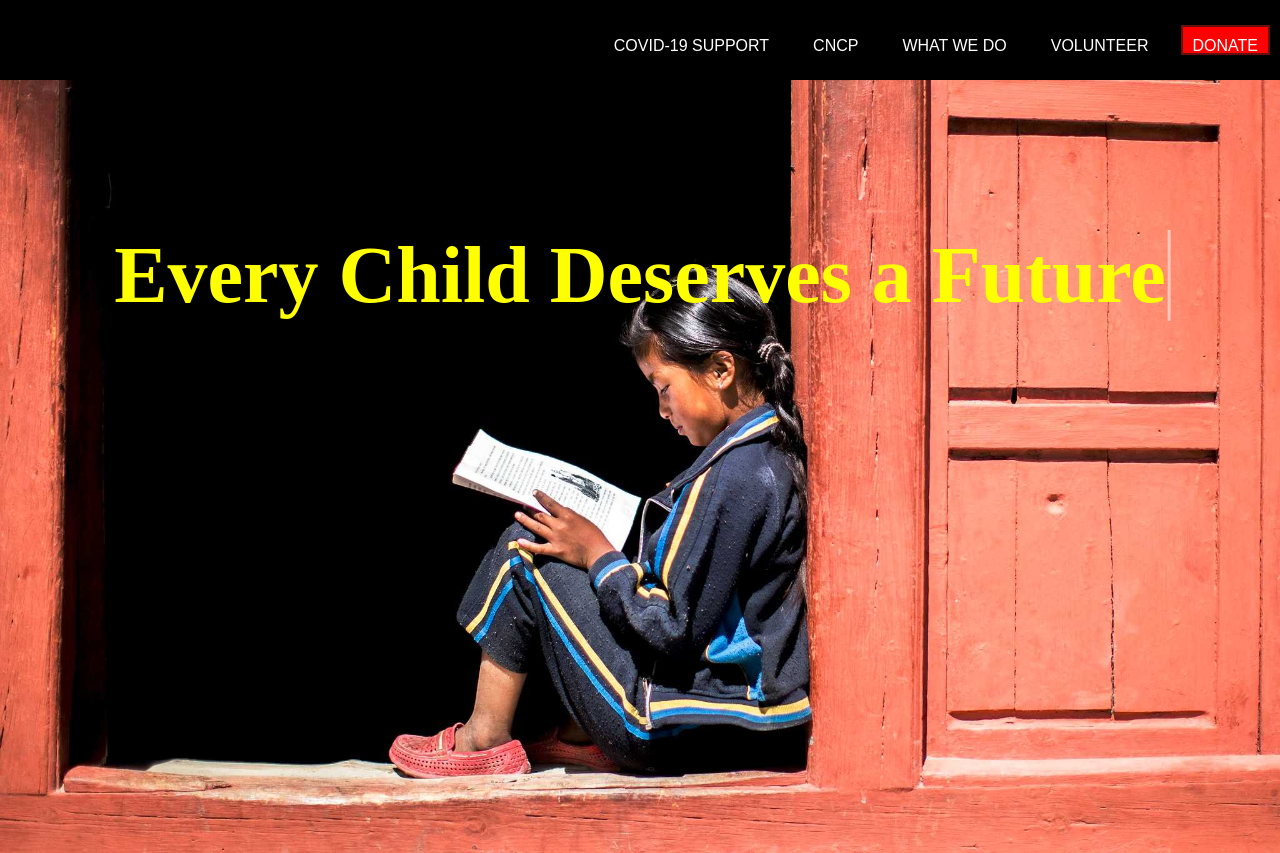
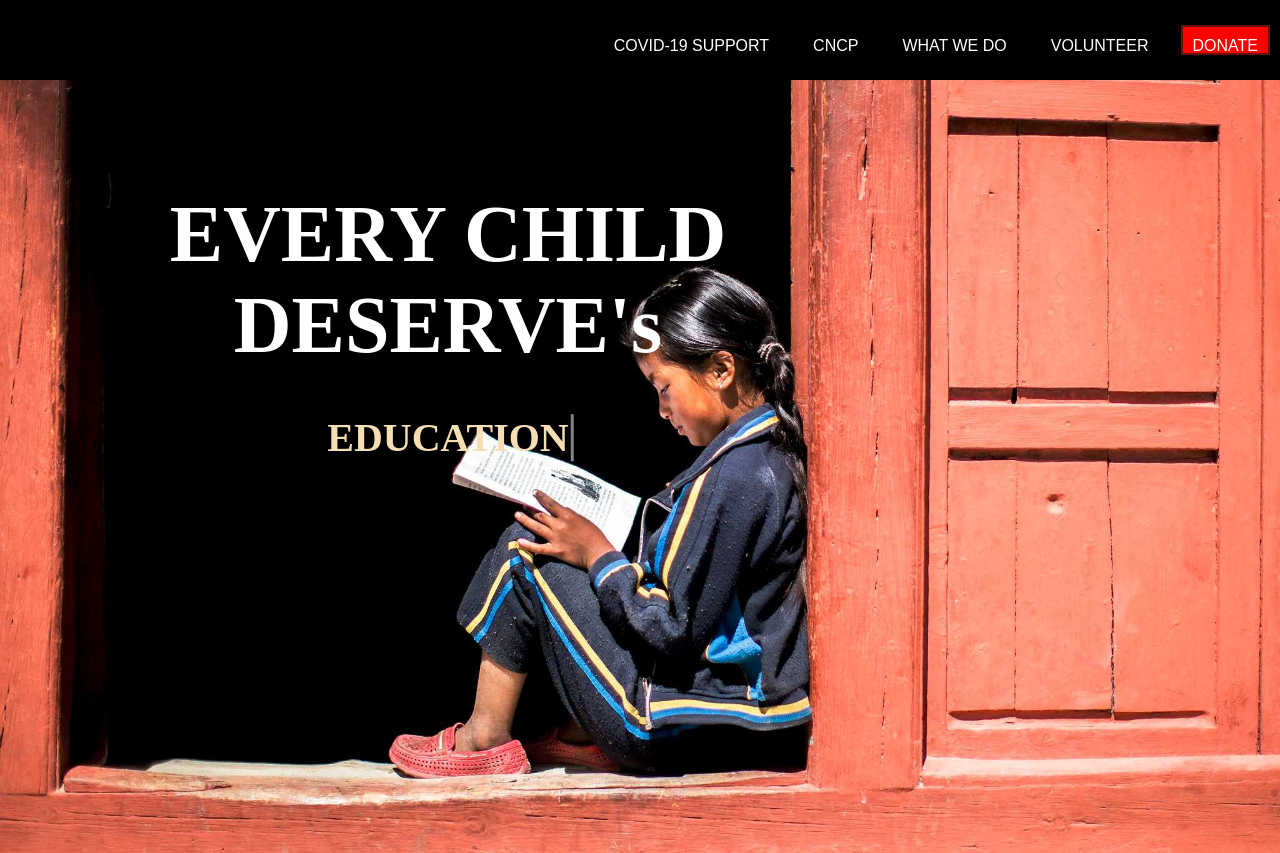
Before and after one commit to jaykumar3254/Web-E-Donate, a plain HTML site: page childsupport.html in a window 1280 px wide. Shown: the top 853 px of the page. Drawn offline with Linux system fonts and the light colour scheme; a script that the page names is missing.

Commit message:
re-ui-ing

```diff
--- a/childsupport.css
+++ b/childsupport.css
@@ -38,17 +38,30 @@ body {
     color: white;
     border-color: rgb(105, 13, 13);
 }
-
-/* Typewriter Animation */
-.typewriter-container {
+.typewriter-container0 {
     position: absolute;
     top: 35%;
-    left: 50%;
+    left: 35%;
     transform: translate(-50%, -50%);
     text-align: center;
     font-size: 40px;
     font-weight: bold;
-    color: yellow;
+    color: white;
+    font-family: 'Times New Roman', Times, serif;
+    padding: 15px 20px;
+    border-radius: 10px;
+    width: fit-content;
+}
+/* Typewriter Animation */
+.typewriter-container {
+    position: absolute;
+    top: 55%;
+    left: 35%;
+    transform: translate(-50%, -50%);
+    text-align: center;
+    font-size: 20px;
+    font-weight: bold;
+    color: wheat;
     font-family: 'Times New Roman', Times, serif;
     padding: 15px 20px;
     border-radius: 10px;
--- a/childsupport.html
+++ b/childsupport.html
@@ -16,7 +16,10 @@
         <a href="#portfolio" class="nav-button">VOLUNTEER</a>
         <a href="#contact" class="nav-button active">DONATE</a>
     </nav>
+    <div class="typewriter-container0">
 
+        <h1>EVERY CHILD DESERVE's</h1>
+    </div>
     <!-- Typewriter Text Overlay -->
     <div class="typewriter-container">
         <h1 class="typewriter-text"></h1>
--- a/childsupport.js
+++ b/childsupport.js
@@ -1,6 +1,6 @@
 document.addEventListener("DOMContentLoaded", function() {
     const textElement = document.querySelector(".typewriter-text");
-    const text = "Every Child Deserves a Future";
+    const text = "EDUCATION";
 
     let index = 0;
     function typeWriter() {
```
